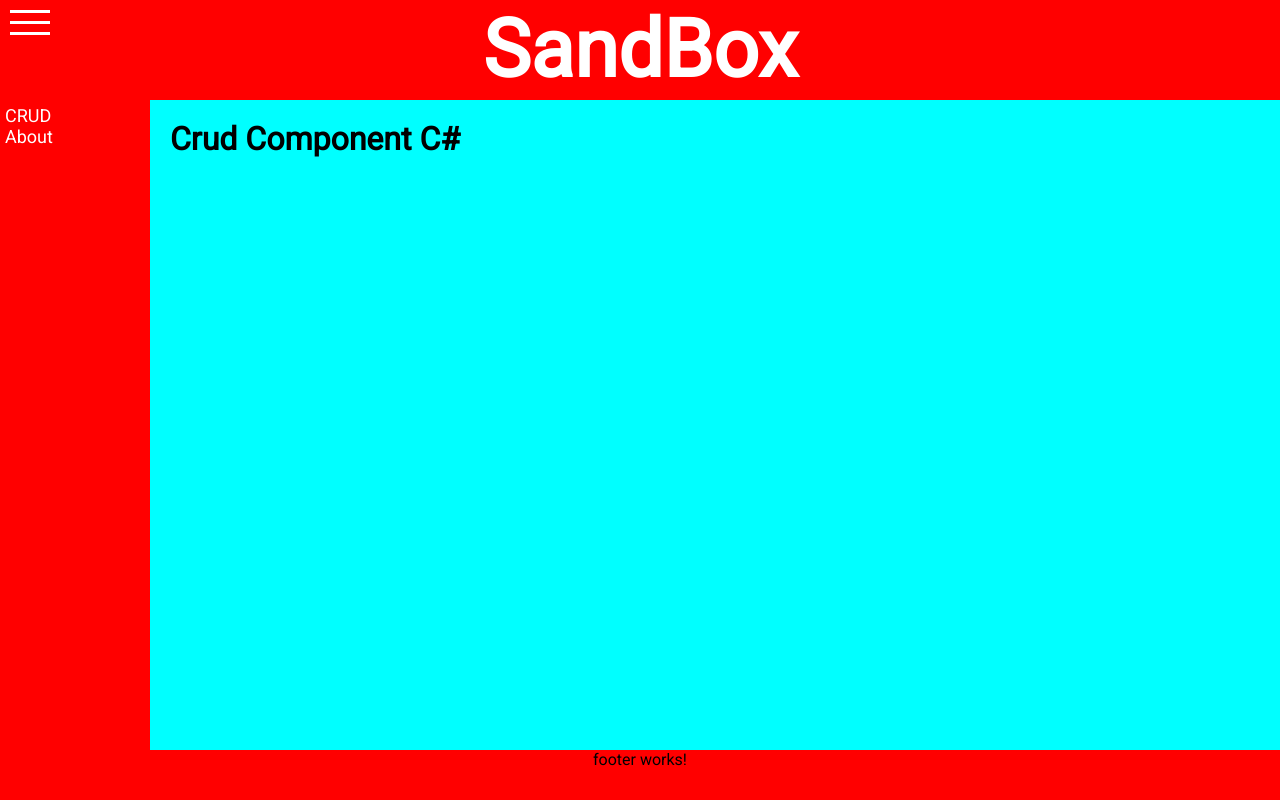
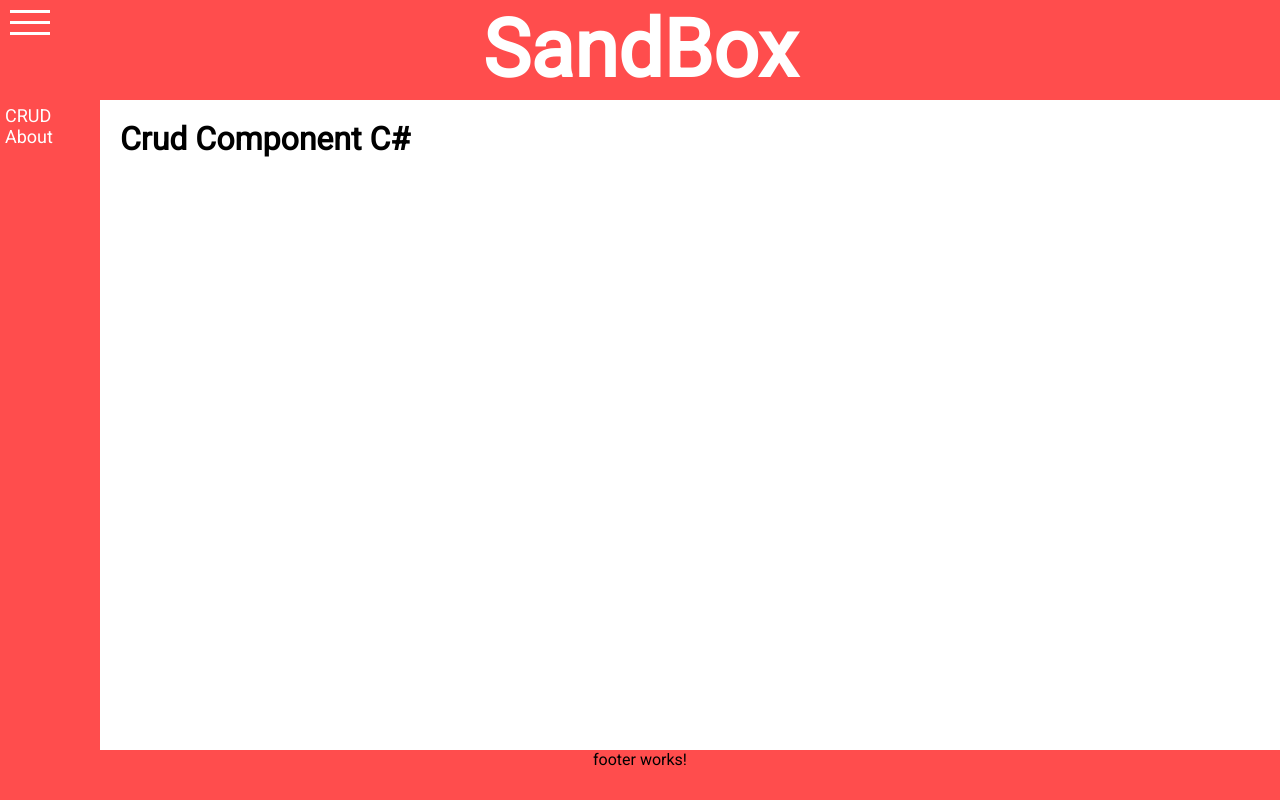
Before and after one commit to 1Gura/sandbox, an Angular app: page / in a window 1280 px wide. Built offline with nearby package versions, Linux system fonts and the light colour scheme.

Commit message:
Закончил со скелетом

```diff
--- a/src/app/footer/footer.component.scss
+++ b/src/app/footer/footer.component.scss
@@ -1,4 +1,6 @@
+@import "src/styles";
+
 .footer {
-  background-color: red;
+  background-color: $main-color;
   height: 100%;
 }
--- a/src/app/header/header.component.scss
+++ b/src/app/header/header.component.scss
@@ -1,11 +1,13 @@
 //Тут стандартные настройки
+@import "src/styles";
+
 .header {
-  background-color: red;
+  background-color: $main-color;
   height: 100%;
   position: relative;
 
   &__button {
-    background-color: red;
+    background-color: $main-color;
     position: absolute;
     height: 25px;
     width: 40px;
@@ -17,7 +19,7 @@
     cursor: pointer;
     transition: all 500ms;
 
-    &:hover.el-center{
+    &:hover.el-center {
       left: 5px;
       transition: 500ms;
 
--- a/src/app/main/main.component.scss
+++ b/src/app/main/main.component.scss
@@ -1,12 +1,4 @@
 .main {
   display: flex;
-  //height: 100%;
-  //position: relative;
-  //
-  //&__content {
-  //  flex: 1 1 auto;
-  //  height: 100%;
-  //}
   height: 100%;
-  background-color: aqua;
 }
--- a/src/app/nav-menu/nav-menu.component.scss
+++ b/src/app/nav-menu/nav-menu.component.scss
@@ -1,31 +1,13 @@
+@import "src/styles";
 
 .nav-menu {
-  width: 150px;
+  width: 100px;
   height: 100%;
-  background-color: red;
+  background-color: $main-color;
   color: white;
   font-size: 18px;
 
   ul {
     padding: 5px;
   }
-  //animation: show-menu 0.3s linear;
 }
-
-//@keyframes show-menu {
-//  0% {
-//    margin-left: -150px;
-//  }
-//  100% {
-//    margin-left: 0px;
-//  }
-//}
-//
-//@keyframes close-menu {
-//  0% {
-//    margin-left: 0px;
-//  }
-//  100% {
-//    margin-left: -150px;
-//  }
-//}
--- a/src/styles.scss
+++ b/src/styles.scss
@@ -1,4 +1,5 @@
 @import url('https://fonts.googleapis.com/css2?family=Roboto:wght@300;400&display=swap');
+
 * {
   padding: 0;
   margin: 0;
@@ -16,9 +17,14 @@ html, body {
   height: 100%;
 }
 
+//Блок с перемеными
+$main-color: #FF4D4D;
+//Блок с перемеными
+
 a {
   text-decoration: none;
   color: white;
+
   &:hover {
     text-decoration: solid white;
     cursor: pointer;
@@ -27,16 +33,17 @@ a {
 
 body {
   height: 100%;
-  background-color: #faf3ef;
 }
 
 .header-component {
   height: 100px;
 }
+
 .main-component {
   flex: 1 1 auto;
   height: 100px;
 }
+
 .footer-component {
   height: 50px;
   text-align: center;
```
